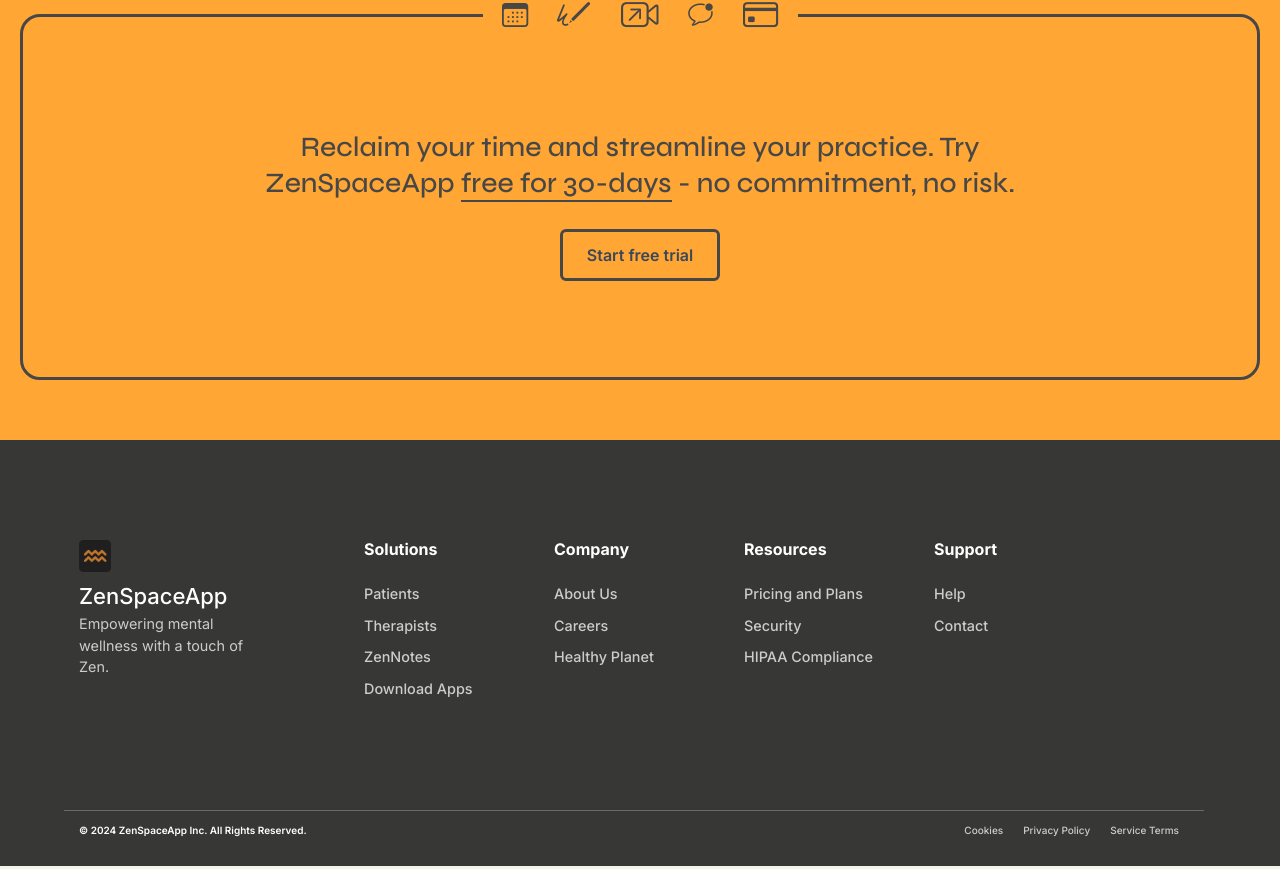
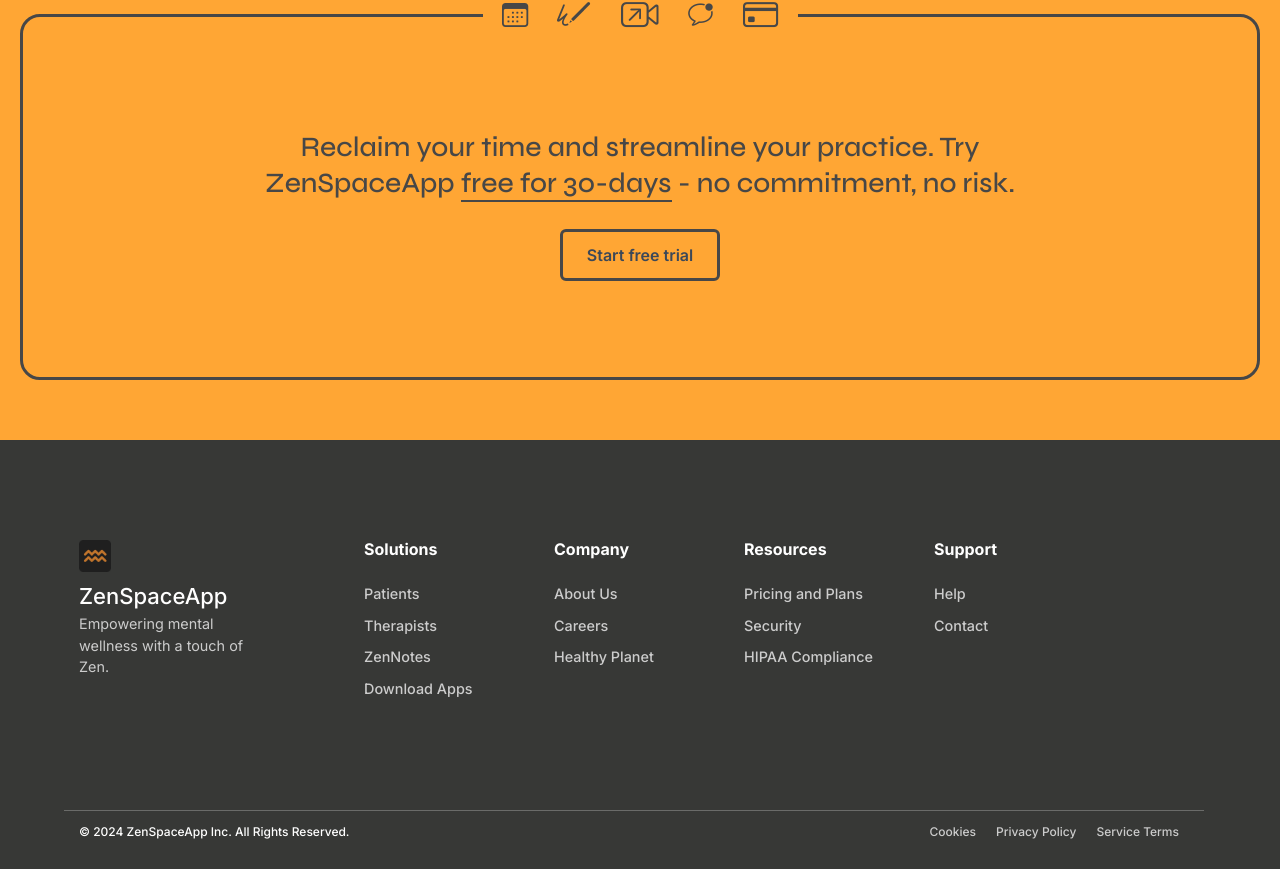
Before and after one commit to ZenSpaceApp/zenspace-website, a Next.js app: page / in a window 1280 px wide. Shown: the part 7902-8771 px from the top of the page. Built offline with nearby package versions, Linux system fonts and the light colour scheme.

Commit message:
Some styling fixes to logo and copyright.

```diff
--- a/styles/_footer.scss
+++ b/styles/_footer.scss
@@ -99,9 +99,9 @@
     justify-content: space-between;
     display: flex;
     padding-bottom: 16px;
-    font-weight: 600;
+    font-weight: 500;
     margin: 0;
-    font-size: 10px;
+    font-size: 12px;
     padding: 12px 0;
     flex-direction: column-reverse;
 		width: 100%;
--- a/styles/styles.scss
+++ b/styles/styles.scss
@@ -784,8 +784,8 @@ footer {
   // left: 0px;
   position: fixed;
   z-index: 102;
-  top: 20px;
-  left: 20px;
+  top: 28px;
+  left: 28px;
   width: 50%;
 
   img {
```
